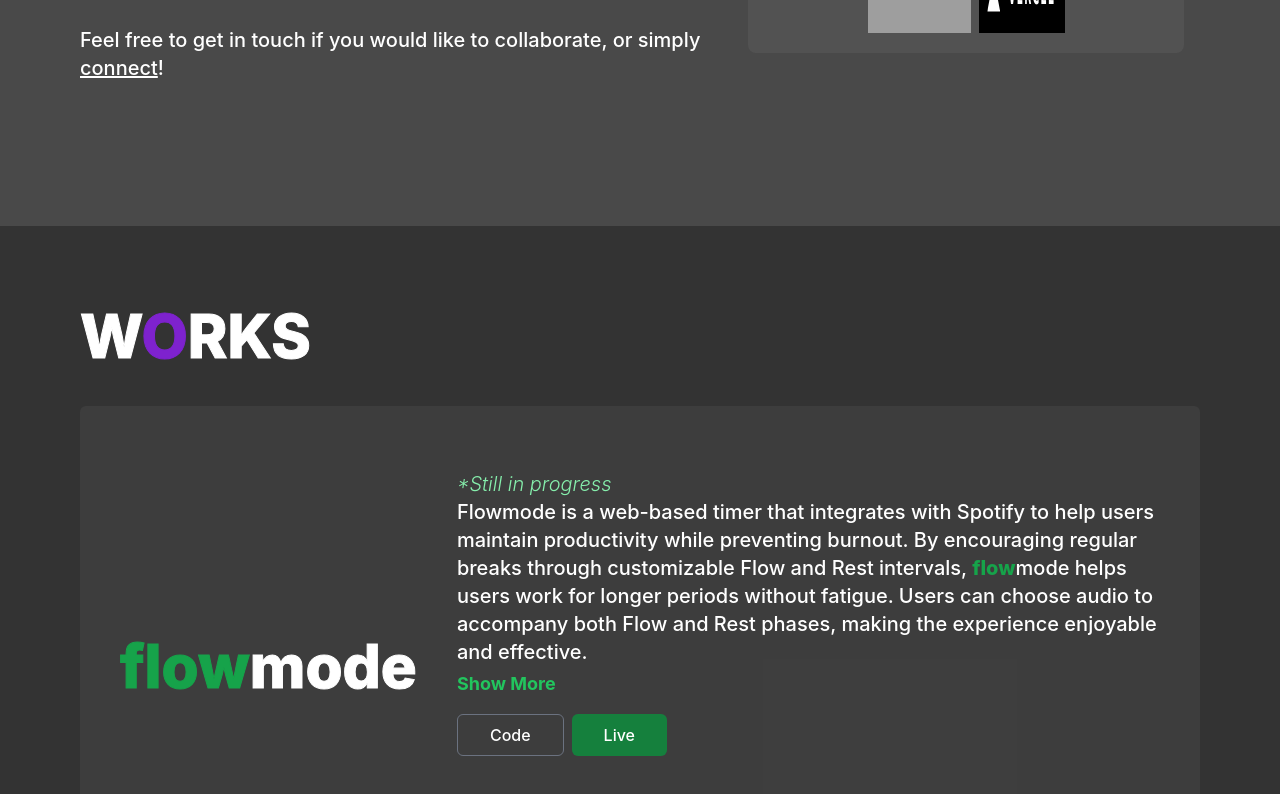
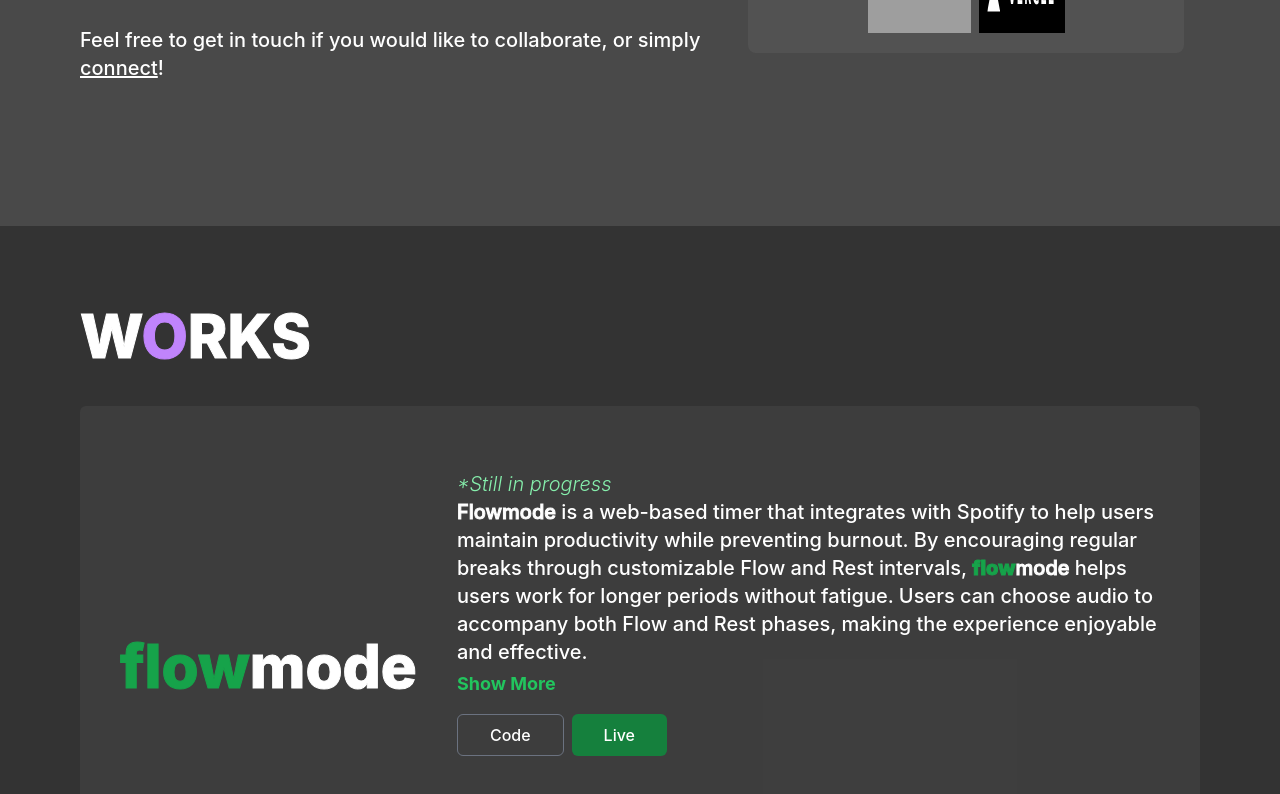
Before and after one commit to ma-boles/mbolesdev, a Next.js app: page / in a window 1280 px wide. Shown: the part 1374-2168 px from the top of the page. Built offline with nearby package versions, Linux system fonts and the light colour scheme; grey boxes are pictures that could not be loaded; a web font is replaced by a local one.

Commit message:
git commit -m "added safari-text-outline to works + landing section content"

```diff
--- a/src/app/page.js
+++ b/src/app/page.js
@@ -42,7 +42,7 @@
             <h1 /* mobile screen */ className="mt-24 text-gray-700 font-extrabold dark:text-purple-700 bg-white whitespace-nowrap md:hidden lg-mobile:mt-12 fade-in-up-3">Mary Boles</h1>
         </div>
         <div className="row-start-4 flex flex-col items-center sm:flex-row sm:items-start justify-between z-10">
-          <h1 /* med screen */ className="mt-36 text-gray-700 font-extrabold dark:text-purple-700 bg-white whitespace-nowrap hidden md:block shadow-[0px_12px_20px_rgba(0,0,0,0.5)] fade-in-up-3">Mary Boles</h1>
+          <h1 /* med screen */ className="mt-36 text-gray-700 font-extrabold safari-text-outline-gray-700 dark:text-purple-700 dark:safari-text-outline-purple-700 bg-white whitespace-nowrap hidden md:block shadow-[0px_12px_20px_rgba(0,0,0,0.5)] fade-in-up-3">Mary Boles</h1>
           <LargeNav className="hidden md:block"/>
           <SmallNav className="absolute bottom-0 block md:hidden"/>
         </div>
@@ -127,7 +127,7 @@
     </section>
 
     <section className="grid grid-rows-[20px_1fr_20px] min-h-screen py-16 px-4 bg-white bg-opacity-10 sm:p-20" id="works">
-     <h2 className="font-extrabold safari-text-outline-white">W<span className="text-gray-400 safari-text-outline-gray-400 dark:safari-text-outline-purple-700 dark:text-purple-700">O</span>RKS</h2>
+     <h2 className="font-extrabold safari-text-outline-white">W<span className="text-gray-400 safari-text-outline-gray-400 dark:safari-text-outline-purple-400 dark:text-purple-400">O</span>RKS</h2>
       <div className="px-2 sm:px-4 mt-20 flex flex-col bg-black bg-opacity-20 dark:border-none dark:bg-white dark:bg-opacity-5 rounded-md lg:flex-row">
           <div className="my-auto">
             <h2 className="p-6 text-center font-extrabold safari-text-outline-white"><span className="text-green-600 safari-text-outline-green-600 font-extrabold">flow</span>mode</h2>
@@ -135,7 +135,7 @@
           <div className="py-2 sm:p-4">
             <p className="mt-0 lg:mt-12">
             <span className="italic font-light text-green-300">*Still in progress</span><br/>
-              Flowmode is a web-based timer that integrates with Spotify to help users maintain productivity while preventing burnout. By encouraging regular breaks through customizable Flow and Rest intervals, <span className="text-green-600 font-extrabold">flow</span>mode helps users work for longer periods without fatigue. Users can choose audio to accompany both Flow and Rest phases, making the experience enjoyable and effective.
+              <span className="safari-text-outline-white">Flowmode</span> is a web-based timer that integrates with Spotify to help users maintain productivity while preventing burnout. By encouraging regular breaks through customizable Flow and Rest intervals, <span className="text-green-600 font-extrabold safari-text-outline-green-600">flow</span><span className="safari-text-outline-white">mode</span> helps users work for longer periods without fatigue. Users can choose audio to accompany both Flow and Rest phases, making the experience enjoyable and effective.
             </p>
 
             <ProjectDetails />
```
